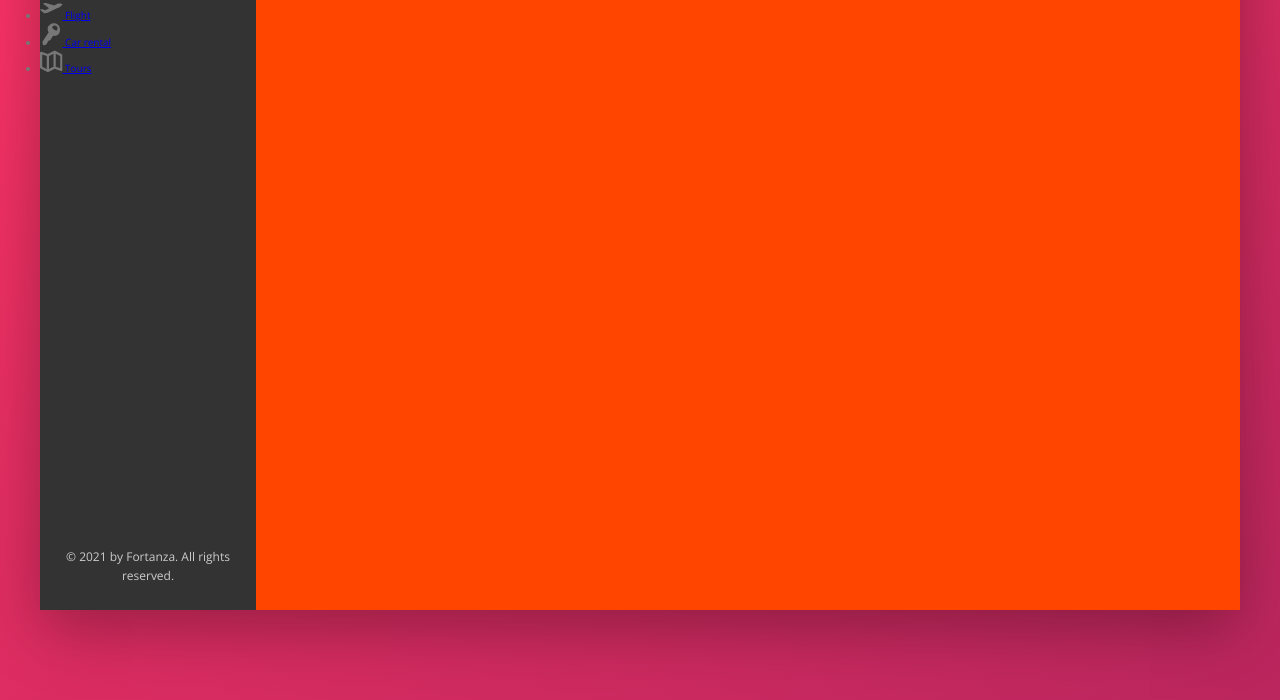
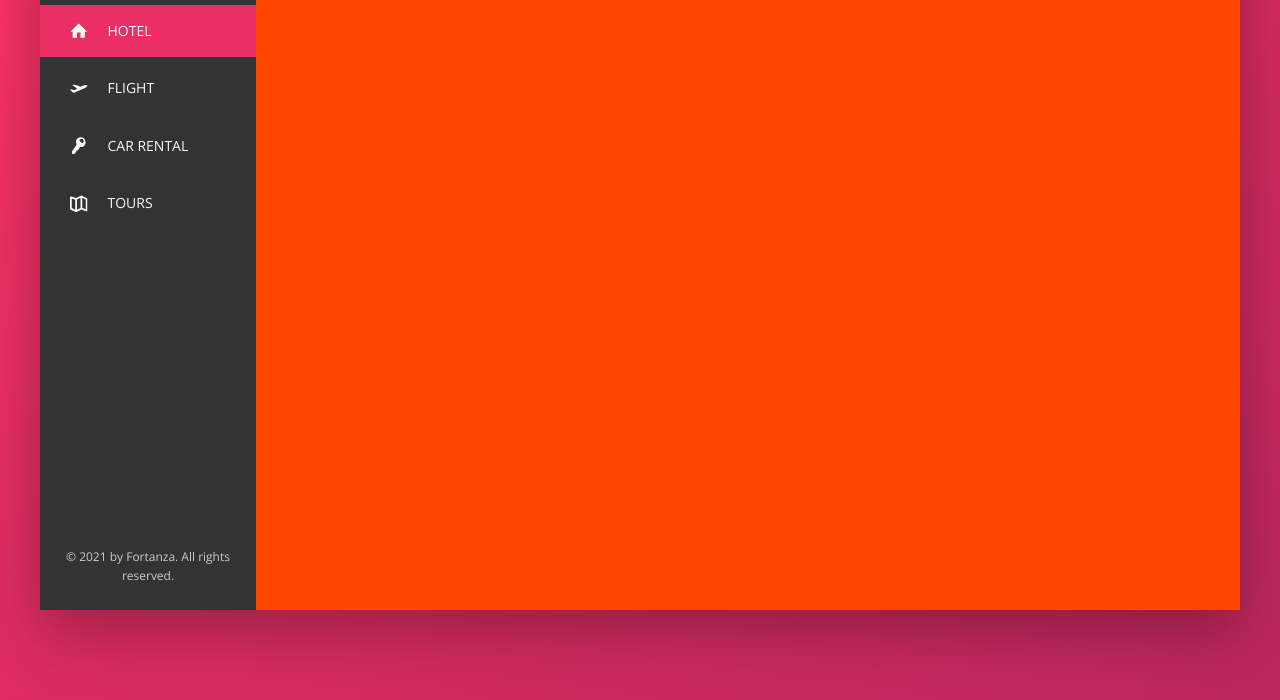
Before and after one commit to fortanza/Trillo, a website: page index.html in a window 1280 px wide. Shown: the part 180-880 px from the top of the page. Drawn offline with nearby package versions, Linux system fonts and the light colour scheme.

Commit message:
79. Building the Navigation - Part 2

```diff
--- a/index.html
+++ b/index.html
@@ -57,42 +57,40 @@
       <div class="content">
         <nav class="sidebar">
           <ul class="side-nav">
-            <li class="side-nav__item">
-              <a href="#" class="side-nav__icon">
-                <svg class="user-nav__icon">
+            <li class="side-nav__item side-nav__item--active">
+              <a href="#" class="side-nav__link">
+                <svg class="side-nav__icon">
                   <use xlink:href="img/sprite.svg#icon-home"></use>
                 </svg>
                 <span>Hotel</span>
               </a>
             </li>
-            <li class="side-nav__item">
-              <a href="#" class="side-nav__icon">
-                <svg class="user-nav__icon">
+            <li class="side-nav__item ">
+              <a href="#" class="side-nav__link">
+                <svg class="side-nav__icon">
                   <use xlink:href="img/sprite.svg#icon-aircraft-take-off"></use>
                 </svg>
                 <span>Flight</span>
               </a>
             </li>
-            <li class="side-nav__item">
-              <a href="#" class="side-nav__icon">
-                <svg class="user-nav__icon">
+            <li class="side-nav__item ">
+              <a href="#" class="side-nav__link">
+                <svg class="side-nav__icon">
                   <use xlink:href="img/sprite.svg#icon-key"></use>
                 </svg>
                 <span>Car rental</span>
               </a>
             </li>
-            <li class="side-nav__item">
-              <a href="#" class="side-nav__icon">
-                <svg class="user-nav__icon">
+            <li class="side-nav__item ">
+              <a href="#" class="side-nav__link">
+                <svg class="side-nav__icon">
                   <use xlink:href="img/sprite.svg#icon-map"></use>
                 </svg>
                 <span>Tours</span>
               </a>
             </li>
           </ul>
-          <div class="legal">
-            &copy; 2021 by Fortanza. All rights reserved.
-          </div>
+          <div class="legal">&copy; 2021 by Fortanza. All rights reserved.</div>
         </nav>
         <main class="hotel-view">hotel-view</main>
       </div>
--- a/sass/_components.scss
+++ b/sass/_components.scss
@@ -94,7 +94,7 @@
   }
 
   &__notification {
-      font-size: .8rem;
+    font-size: 0.8rem;
     height: 1.75rem;
     width: 1.75rem;
     border-radius: 50%;
@@ -114,24 +114,65 @@
     border-radius: 50%;
     margin-right: 1rem;
   }
-
 }
 
 ////////////////////////////////////////////////////////////////////////////////////////////////////////////
 //////////////SIDE NAVIGATION
 
 .side-nav {
+  font-size: 1.4rem;
+  list-style: none;
+  margin-top: 3.5rem;
+
   &__item {
+    position: relative;
 
+    &:not(:last-child) {
+      margin-bottom: 0.5rem;
+    }
   }
 
-  &__link {
+  &__item::before {
+    content: "";
+    position: absolute;
+    top: 0;
+    left: 0;
+    height: 100%;
+    width: 3px;
+    background-color: var(--color-primary);
+    transform: scaleY(0);
+    transition: transform 0.2s, width 0.4s cubic-bezier(1, 0, 0, 1) 0.2s,
+      background-color 0.1s;
+  }
 
+  &__item:hover::before,
+  &__item--active::before {
+    transform: scaleY(1);
+    width: 100%;
+  }
+
+  &__item:active::before {
+    background-color: var(--color-primary-light);
+  }
+
+  &__link:link,
+  &__link:visited {
+    color: var(--color-grey-light-1);
+    text-decoration: none;
+    text-transform: uppercase;
+    padding: 1.5rem 3rem;
+    position: relative;
+    z-index: 10;
+
+    display: flex;
+    align-items: center;
   }
 
   &__icon {
     width: 1.75rem;
     height: 1.75rem;
+    margin-right: 2rem;
+    fill: currentColor;
   }
 }
 
@@ -139,7 +180,6 @@
 //////////////LEGAL TEXT
 
 .legal {
-
   font-size: 1.2rem;
   color: var(--color-grey-light-4);
   text-align: center;
```
Also changed, not shown: css/style.css. Lines whose indentation alone changed are shown as unchanged.
